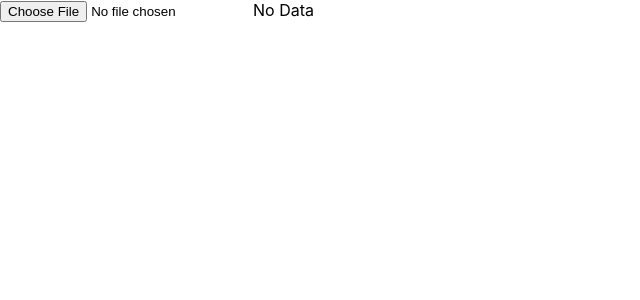
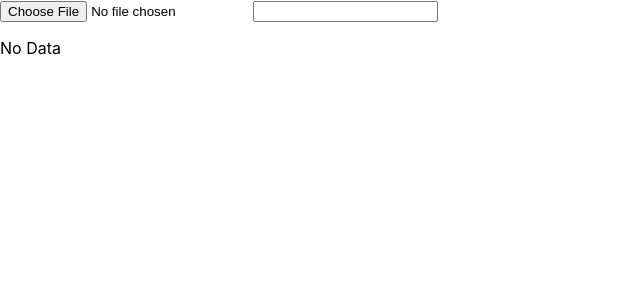
Before and after one commit to rboudrouss/request_parser, a React (Create React App) app: page / in a window 1280 px wide. Shown: the top 300 px of the page, without its empty margins (0-640 px from the left). Built offline with nearby package versions, Linux system fonts and the light colour scheme; the HTML template or start-up script is replaced by a standard one.

Commit message:
working on the input thingy

```diff
--- a/src/App.tsx
+++ b/src/App.tsx
@@ -1,21 +1,36 @@
 import React, { useState } from "react";
+import { render } from "react-dom";
 import {
   cleanInput,
   convertToBin,
+  filter,
   header_parsers,
   header_type,
   to_arrow,
 } from "./headerP";
 
+function Arrows(props: { data: header_type[] | null }) {
+  return props.data === null ? (
+    <p>No Data</p>
+  ) : (
+    <>
+      {props.data.map((e) => (
+        <p>{to_arrow(e[0], e[3])}</p>
+      ))}
+    </>
+  );
+}
+
 function App() {
   // let [data, setData] = useState("");
   let [read, setRead] = useState(false);
   let [result, setResult] = useState<header_type[] | null>(null);
+  let [filtered, setFiltered] = useState<header_type[] | null>(null);
   console.log("app is weady uwu");
 
   let showFile = async (e: any) => {
+    e.preventDefault();
     console.log("Dwetected a chwange OWO");
-    e.preventDefault();
     const reader = new FileReader();
     reader.onload = async (e) => {
       // setData(e.target?.result as string);
@@ -30,18 +45,41 @@ function App() {
       } else {
         setRead(true);
         setResult(parsed.result);
+        setFiltered(parsed.result);
         console.log("File wread awnd pawsed successfuwly UwU");
       }
     };
     reader.readAsText(e.target.files[0]);
   };
 
+  let filterInp = async (e: any) => {
+    e.preventDefault();
+
+    console.log(
+      "target",
+      e.target.value,
+      (e.target.value as string).split(" ").map((a) => a.split("="))
+    );
+    if (result) {
+      setFiltered(
+        filter(
+          (e.target.value as string).split("\n").map((a) => a.split("=")),
+          result
+        )
+      );
+    } else console.log("woops, no data cannot filter");
+  };
+
   return (
     <div>
-      <input type="file" onChange={showFile} />
-      {read && result
-        ? result.map((e) => <p>{to_arrow(e[0], e[3])}</p>)
-        : "No Data"}
+      <form onSubmit={(e) => e.preventDefault()}>
+        <input type="file" onChange={showFile} />
+        <input
+          type="text"
+          onKeyDown={(e) => e.key === "Enter" && filterInp(e)}
+        />
+      </form>
+      <Arrows data={filtered} />
     </div>
   );
 }
```
